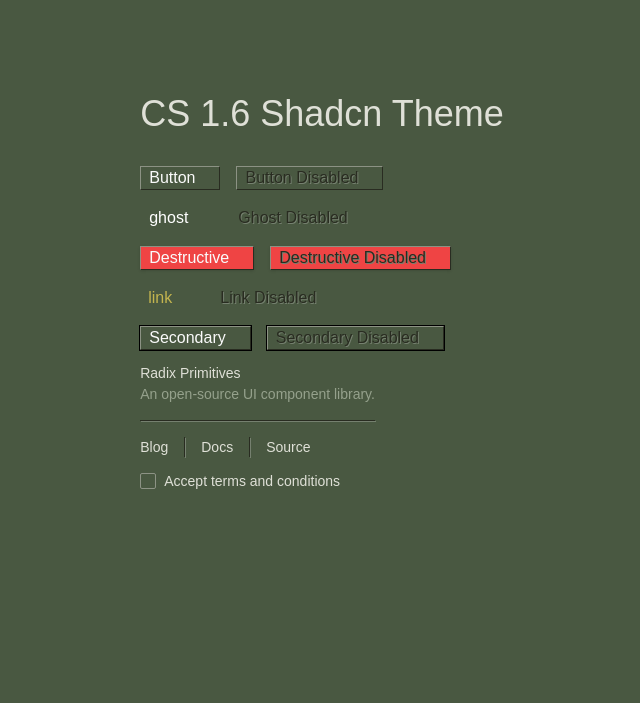
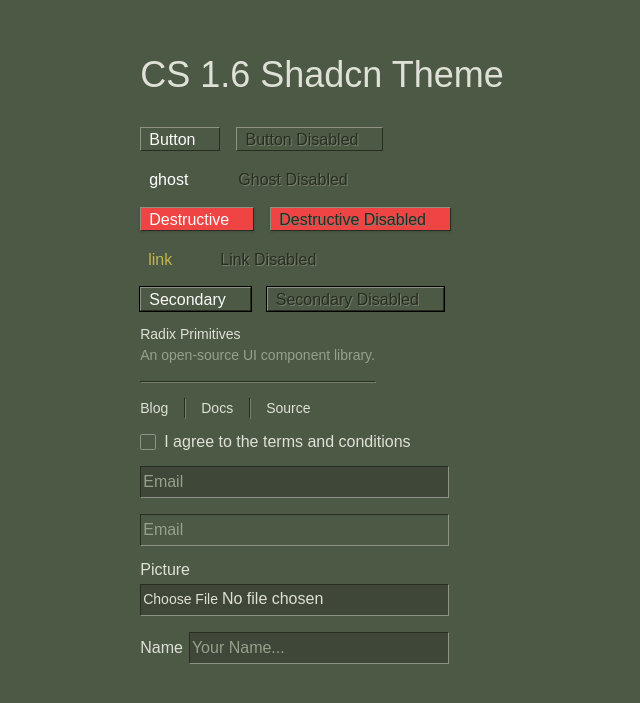
Before and after one commit to Triginarsa/shadcn-cs-16, a Next.js app: page / in a window 1280 px wide. Shown: the part 109-812 px from the top of the page, without its empty margins (318-958 px from the left). Built offline with nearby package versions, Linux system fonts and the light colour scheme; a web font is replaced by a local one.

Commit message:
feat: new input, label

```diff
--- a/app/globals.css
+++ b/app/globals.css
@@ -10,17 +10,17 @@
 }
 
 :root {
-  --background: hsl(99, 15%, 30%);
+  --background: hsl(99, 13%, 31%);
   --foreground: hsl(67, 12%, 86%);
-  --card: hsl(99, 15%, 30%);
+  --card: hsl(99, 13%, 31%);
   --card-foreground: hsl(67, 12%, 86%);
   --popover: hsl(0 0% 100%);
   --popover-foreground: hsl(0 0% 3.9%);
-  --primary: hsl(99, 15%, 30%);
+  --primary: hsl(99, 13%, 31%);
   --primary-foreground: hsl(0 0% 98%);
   --secondary: hsl(0 0% 96.1%);
   --secondary-foreground: hsl(0 0% 9%);
-  --muted: hsl(0 0% 96.1%);
+  --muted: hsl(92, 12%, 25%);
   --muted-foreground: hsl(93, 10%, 59%);
   --accent: hsl(92, 12%, 25%);
   --accent-foreground: hsl(52, 50%, 54%);
@@ -28,7 +28,7 @@
   --destructive-foreground: hsl(0 0% 98%);
   --border: hsl(76, 14%, 15%);
   --border-light: hsl(86, 6%, 55%);
-  --input: hsl(0 0% 89.8%);
+  --input: hsl(76, 14%, 15%);
   --ring: hsl(0 0% 3.9%);
   --chart-1: hsl(12 76% 61%);
   --chart-2: hsl(173 58% 39%);
@@ -100,9 +100,12 @@
 
 @layer base {
   * {
-    @apply border-border outline-ring/50;
+    @apply border-border outline-none;
   }
   body {
     @apply bg-background text-foreground;
   }
+  ::selection {
+    background: hsl(52, 50%, 54%);
+  }
 }
--- a/app/page.tsx
+++ b/app/page.tsx
@@ -1,4 +1,5 @@
 import { CheckboxDemo } from "@/components/checkbox-demo";
+import { InputDemo } from "@/components/input-demo";
 import { SeparatorDemo } from "@/components/separator-demo";
 import { Button } from "@/components/ui/button";
 
@@ -39,6 +40,7 @@ export default function Home() {
           </div>
           <SeparatorDemo />
           <CheckboxDemo />
+          <InputDemo />
         </div>
       </main>
     </div>
--- a/components/checkbox-demo.tsx
+++ b/components/checkbox-demo.tsx
@@ -1,17 +1,13 @@
 "use client";
 
 import { Checkbox } from "@/components/ui/checkbox";
+import { Label } from "./ui/label";
 
 export function CheckboxDemo() {
   return (
     <div className="flex items-center space-x-2">
       <Checkbox id="terms" />
-      <label
-        htmlFor="terms"
-        className="text-sm font-medium leading-none peer-disabled:cursor-not-allowed peer-disabled:opacity-70 peer-data-[state=checked]:text-accent-foreground"
-      >
-        Accept terms and conditions
-      </label>
+      <Label htmlFor="terms">I agree to the terms and conditions</Label>
     </div>
   );
 }
--- /dev/null
+++ b/components/input-demo.tsx
@@ -0,0 +1,19 @@
+import { Input } from "@/components/ui/input";
+import { Label } from "./ui/label";
+
+export function InputDemo() {
+  return (
+    <div className="flex flex-col gap-4 items-start">
+      <Input type="email" placeholder="Email" />
+      <Input type="email" placeholder="Email" disabled />
+      <div className="flex flex-col-reverse w-full max-w-sm items-start gap-1.5">
+        <Input id="picture" type="file" />
+        <Label htmlFor="picture">Picture</Label>
+      </div>
+      <div className="flex flex-row-reverse w-full max-w-sm items-center gap-1.5">
+        <Input id="name" type="text" placeholder="Your Name..." />
+        <Label htmlFor="name">Name</Label>
+      </div>
+    </div>
+  );
+}
--- a/components/ui/button.tsx
+++ b/components/ui/button.tsx
@@ -10,13 +10,13 @@ const buttonVariants = cva(
     variants: {
       variant: {
         default:
-          "bg-primary text-primary-foreground border border-t-[#8c9284] border-l-[#8c9284] border-r-[#292c21] border-b-[#292c21] active:border-t-[#292c21] active:border-l-[#292c21] active:border-r-[#8c9284] active:border-b-[#8c9284] ring-offset-background focus-visible:ring-2 focus-visible:ring-ring",
+          "bg-primary text-primary-foreground border border-t-[#8c9284] border-l-[#8c9284] border-r-[#292c21] border-b-[#292c21] active:border-t-[#292c21] active:border-l-[#292c21] active:border-r-[#8c9284] active:border-b-[#8c9284] ring-offset-background focus-visible:ring-2 focus-visible:ring-ring/50",
         destructive:
-          "bg-destructive text-destructive-foreground shadow-sm hover:bg-destructive/90 border border-t-[#8c9284] border-l-[#8c9284] border-r-[#292c21] border-b-[#292c21] active:border-t-[#292c21] active:border-l-[#292c21] active:border-r-[#8c9284] active:border-b-[#8c9284] ring-offset-background focus-visible:ring-2 focus-visible:ring-ring",
+          "bg-destructive text-destructive-foreground shadow-sm hover:bg-destructive/90 border border-t-[#8c9284] border-l-[#8c9284] border-r-[#292c21] border-b-[#292c21] active:border-t-[#292c21] active:border-l-[#292c21] active:border-r-[#8c9284] active:border-b-[#8c9284] ring-offset-background focus-visible:ring-2 focus-visible:ring-ring/50",
         outline:
           "border border-input bg-background shadow-sm hover:bg-accent hover:text-accent-foreground",
         secondary:
-          "bg-primary text-primary-foreground border ring ring-black border-t-[#8c9284] border-l-[#8c9284] border-r-[#292c21] border-b-[#292c21] active:border-t-[#292c21] active:border-l-[#292c21] active:border-r-[#8c9284] active:border-b-[#8c9284] ring-offset-background focus-visible:ring-2 focus-visible:ring-ring",
+          "bg-primary text-primary-foreground border ring ring-black border-t-[#8c9284] border-l-[#8c9284] border-r-[#292c21] border-b-[#292c21] active:border-t-[#292c21] active:border-l-[#292c21] active:border-r-[#8c9284] active:border-b-[#8c9284] ring-offset-background focus-visible:ring-2 focus-visible:ring-ring/50",
         ghost:
           "hover:text-accent-foreground active:bg-primary border border-transparent active:border-2 active:border-t-[#292c21] active:border-l-[#292c21] active:border-r-[#8c9284] active:border-b-[#8c9284] hover:border-t-[#292c21] hover:border hover:border-l-[#292c21] hover:border-r-[#8c9284] hover:border-b-[#8c9284]",
         link: "text-accent-foreground underline-offset-4 hover:underline hover:decoration-dotted",
--- a/components/ui/checkbox.tsx
+++ b/components/ui/checkbox.tsx
@@ -12,7 +12,7 @@ const Checkbox = React.forwardRef<
   <CheckboxPrimitive.Root
     ref={ref}
     className={cn(
-      "peer h-4 w-4 shrink-0 rounded-xs border border-border-light focus-visible:outline-none focus-visible:ring-1 focus-visible:ring-ring disabled:cursor-not-allowed disabled:opacity-50 data-[state=checked]:bg-primary data-[state=checked]:text-foreground data-[state=checked]:border-foreground",
+      "h-4 w-4 peer shrink-0 rounded-xs border border-border-light focus-visible:outline-none focus-visible:ring-1 focus-visible:ring-ring/50 disabled:cursor-not-allowed disabled:opacity-50 data-[state=checked]:bg-primary data-[state=checked]:text-foreground data-[state=checked]:border-foreground",
       className
     )}
     {...props}
--- /dev/null
+++ b/components/ui/input.tsx
@@ -0,0 +1,22 @@
+import * as React from "react";
+
+import { cn } from "@/lib/utils";
+
+const Input = React.forwardRef<HTMLInputElement, React.ComponentProps<"input">>(
+  ({ className, type, ...props }, ref) => {
+    return (
+      <input
+        type={type}
+        className={cn(
+          "flex peer h-8 w-full border border-input bg-muted px-[2px] py-[2px] text-base transition-colors file:border-0 file:bg-transparent file:text-sm file:font-medium file:text-foreground placeholder:text-muted-foreground border-t-[#292c21] border-l-[#292c21] border-r-[#8c9284] border-b-[#8c9284] ring-offset-background focus-visible:ring-1 focus-visible:ring-ring/50 disabled:cursor-not-allowed disabled:bg-background disabled:text-muted-foreground",
+          className
+        )}
+        ref={ref}
+        {...props}
+      />
+    );
+  }
+);
+Input.displayName = "Input";
+
+export { Input };
--- /dev/null
+++ b/components/ui/label.tsx
@@ -0,0 +1,26 @@
+"use client";
+
+import * as React from "react";
+import * as LabelPrimitive from "@radix-ui/react-label";
+import { cva, type VariantProps } from "class-variance-authority";
+
+import { cn } from "@/lib/utils";
+
+const labelVariants = cva(
+  "text-base font-medium leading-none transition-colors peer-disabled:cursor-not-allowed peer-disabled:opacity-70 peer-data-[state=checked]:text-accent-foreground  peer-focus-visible:text-accent-foreground"
+);
+
+const Label = React.forwardRef<
+  React.ElementRef<typeof LabelPrimitive.Root>,
+  React.ComponentPropsWithoutRef<typeof LabelPrimitive.Root> &
+    VariantProps<typeof labelVariants>
+>(({ className, ...props }, ref) => (
+  <LabelPrimitive.Root
+    ref={ref}
+    className={cn(labelVariants(), className)}
+    {...props}
+  />
+));
+Label.displayName = LabelPrimitive.Root.displayName;
+
+export { Label };
--- a/package.json
+++ b/package.json
@@ -10,6 +10,7 @@
   },
   "dependencies": {
     "@radix-ui/react-checkbox": "^1.1.4",
+    "@radix-ui/react-label": "^2.1.2",
     "@radix-ui/react-separator": "^1.1.2",
     "@radix-ui/react-slot": "^1.1.2",
     "class-variance-authority": "^0.7.1",
```
Also changed, not shown: 1 other file (tests, documents, lock files or other folders).
